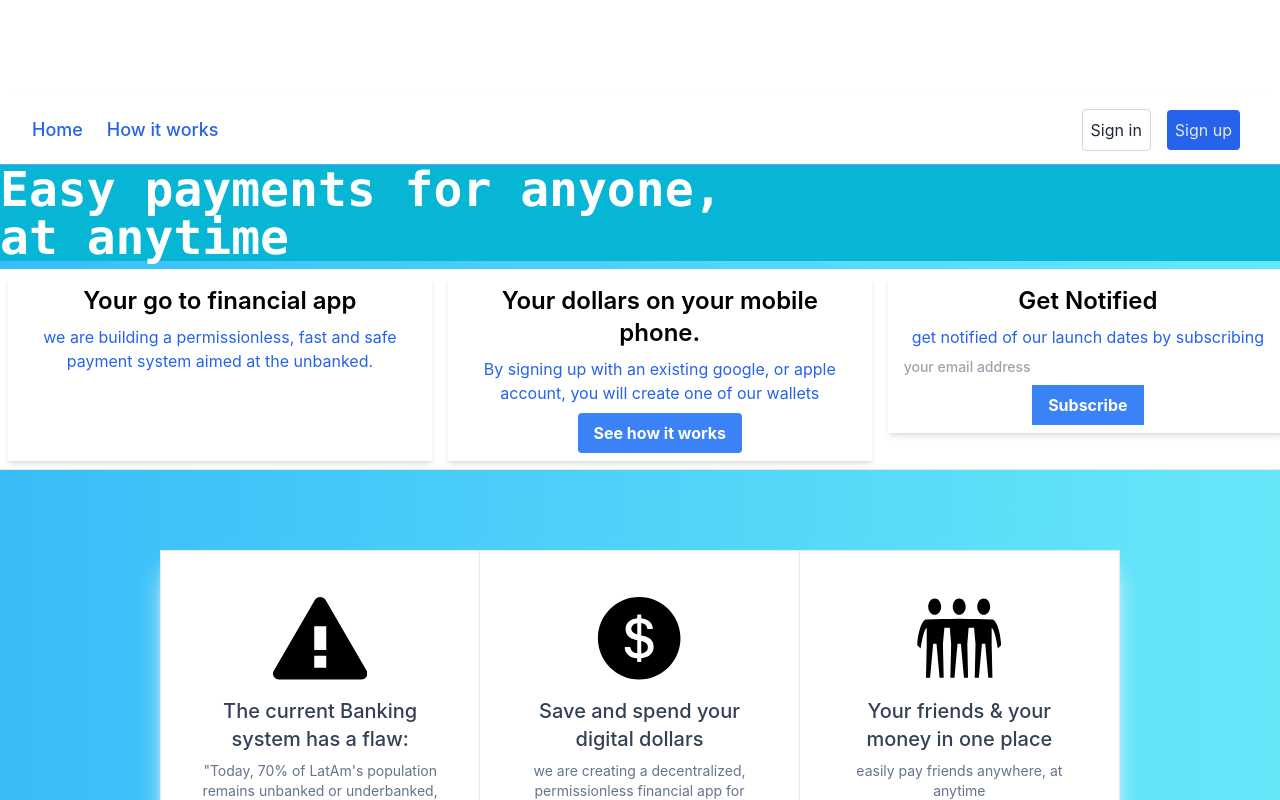
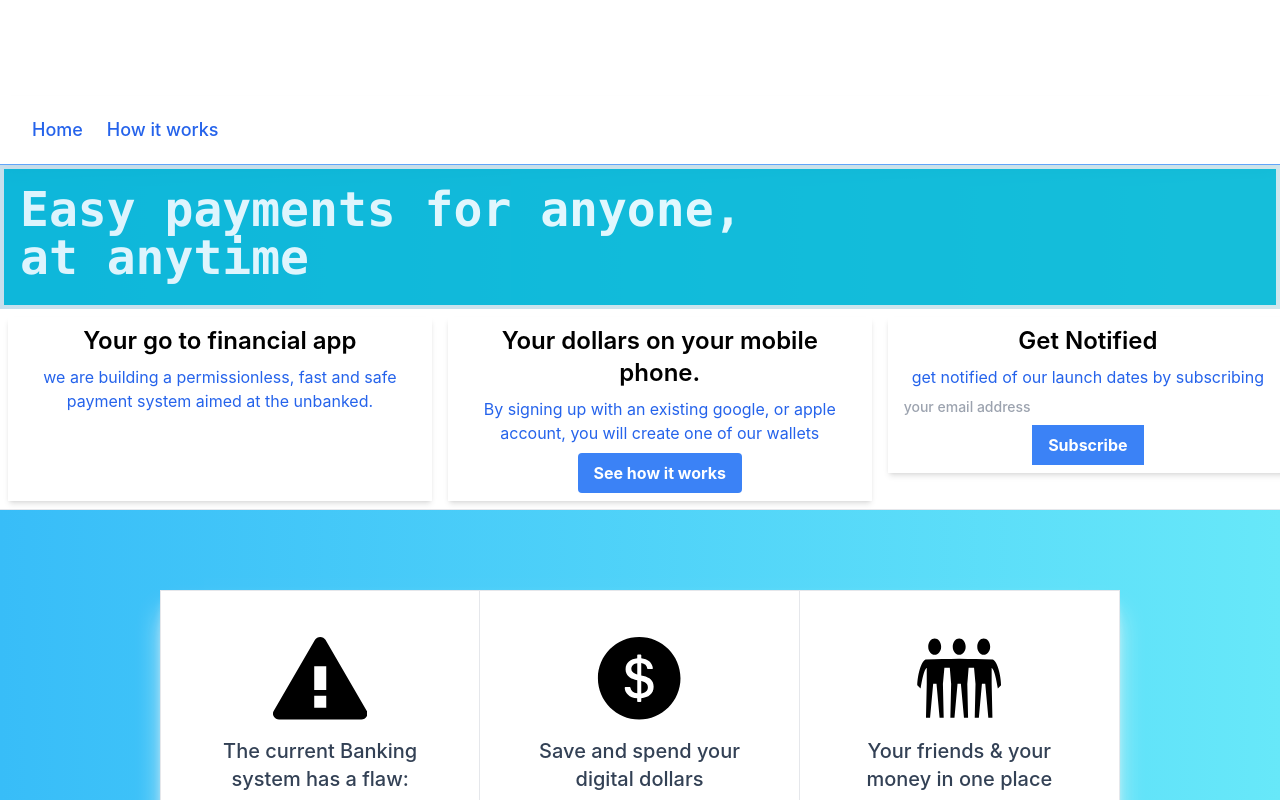
Before and after one commit to 123-code/Crypto-NFC-payments, a React (Create React App) app in the folder Front-end/front-end/: page / in a window 1280 px wide. Shown: the top 800 px of the page. Built offline with nearby package versions, Linux system fonts and the light colour scheme.

Commit message:
click to How route

```diff
--- a/Front-end/front-end/src/Pages/index.js
+++ b/Front-end/front-end/src/Pages/index.js
@@ -1,10 +1,10 @@
 import React,{useRef} from 'react';
+import { useNavigate } from 'react-router-dom';
 import emailjs from '@emailjs/browser';
 import {AiOutlineTwitter} from 'react-icons/ai';
 import {AiFillGithub} from 'react-icons/ai';
 import {AiFillLinkedin} from 'react-icons/ai';
 import {FaEthereum} from 'react-icons/fa';
-import { useNavigate } from 'react-router-dom';
 import { useKey_generator } from '../util/key_generator';
 import { Link } from 'react-router-dom';
 import {AiFillDollarCircle} from 'react-icons/ai';
@@ -124,7 +124,13 @@ const Footer = ()=>{
 
 
 const Home = ()=>{
+  const navigate = useNavigate();
   const form = useRef();
+
+function handleclick(){
+  navigate("/how")
+}
+
   function sendEmail(e){
     e.preventDefault();
 
@@ -137,6 +143,7 @@ const Home = ()=>{
   }
 
   return(
+
    <>
   <div className = "bg-gradient-to-r from-sky-400 to-cyan-300">
 
@@ -162,15 +169,14 @@ const Home = ()=>{
 
          <div class="order-2 md:order-3 flex flex-wrap items-center justify-end mr-0 md:mr-4" id="nav-content">
             <div class="auth flex items-center w-full md:w-full">
-               <button class="bg-transparent text-gray-800  p-2 rounded border border-gray-300 mr-4 hover:bg-gray-100 hover:text-gray-700">Sign in</button>
-               <button class="bg-blue-600 text-gray-200  p-2 rounded  hover:bg-blue-500 hover:text-gray-100">Sign up</button>
+
             </div>
          </div>
       </div>
 
    </nav>
 
-    <body className = "bg-cyan-500 " >
+    <body className = "bg-cyan-500 animate-pulse box-border h-100 w-200 p-4 border-4 " >
     <h1 className = "text-6xl font-mono  font-extrabold text-white sm:text-3xl md:text-5xl mb-2 " > Easy payments for anyone,
     <div>
     </div>at anytime </h1>
@@ -199,7 +205,7 @@ const Home = ()=>{
                     By signing up with an existing google, or apple account,
                     you will create one of our wallets
                 </p>
-                <button className = "bg-blue-500 hover:bg-blue-700 text-white font-bold py-2 px-4 rounded  flex-col items-center"> See how it works  </button>
+                <button onClick={handleclick}  className = "bg-blue-500 hover:bg-blue-700 text-white font-bold py-2 px-4 rounded  flex-col items-center"> See how it works  </button>
             </div>
         </div>
 <form ref={form} onSubmit={sendEmail}>
```
